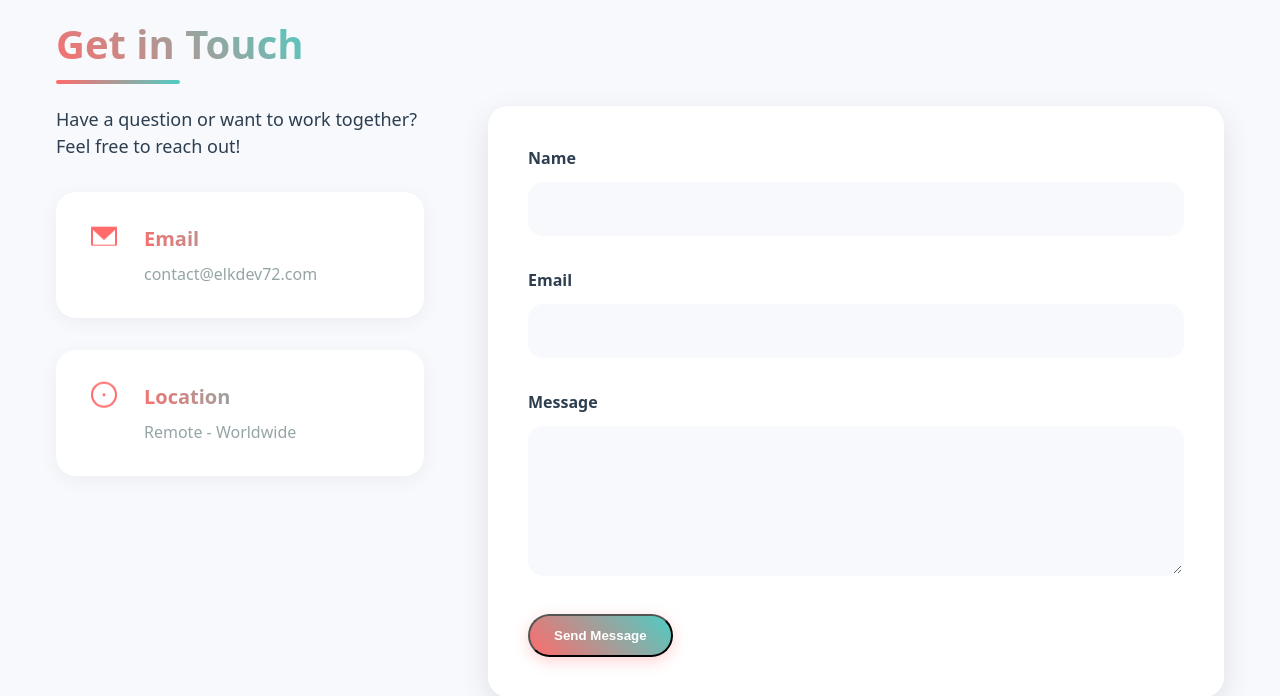
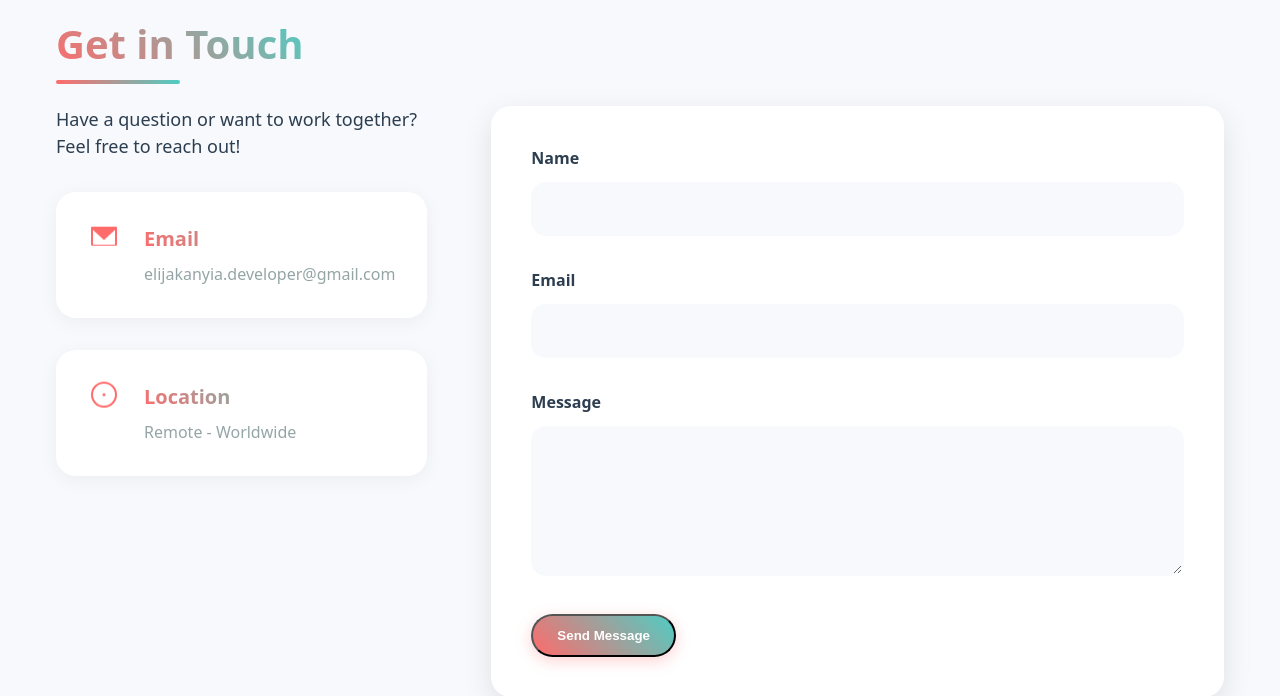
Before and after one commit to elkdev72/elkdev72_portfolio, a Django app: page /contact/ in a window 1280 px wide. Shown: the part 144-840 px from the top of the page. Run offline with Django 5.2, Linux system fonts and the light colour scheme; data comes from the database, SQL or seed files in the repository.

Commit message:
updated emaiL

```diff
--- a/main/templates/main/contact.html
+++ b/main/templates/main/contact.html
@@ -19,7 +19,7 @@
             </svg>
             <div class="contact-method-info">
               <h3>Email</h3>
-              <p>contact@elkdev72.com</p>
+              <p>elijakanyia.developer@gmail.com</p>
             </div>
           </div>
           <div class="contact-method">
```
Also changed, not shown: 1 other file.
